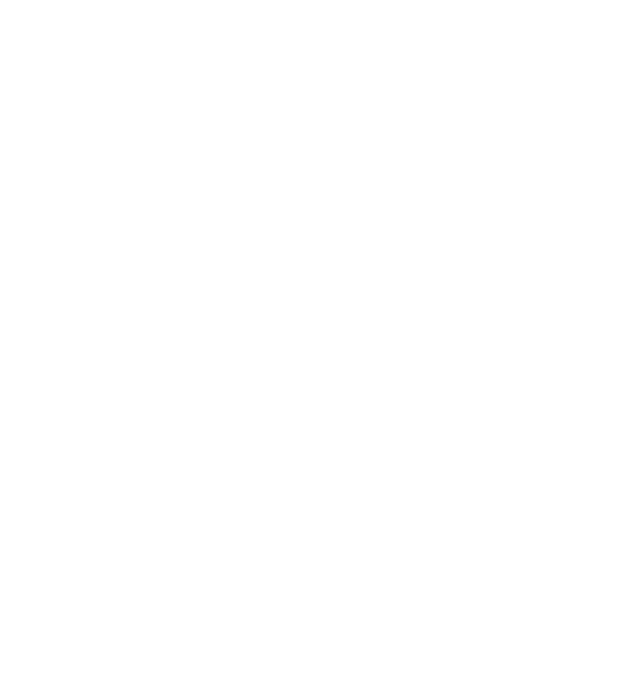
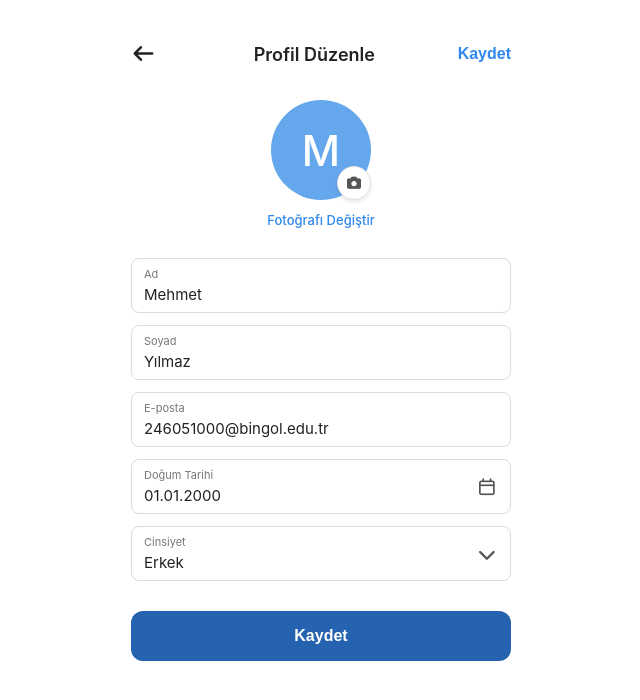
Before and after one commit to abdussamedtoprak-bs/sikayet-haritasi-mobil, an Angular app: page /profil-duzenleme in a window 1280 px wide. Before the commit this address led to /. Shown: the top 700 px of the page, without its empty margins (319-959 px from the left). Built offline with nearby package versions, Linux system fonts and the light colour scheme.

Commit message:
profil iyileştirilmesi

```diff
--- a/src/app/app.routes.ts
+++ b/src/app/app.routes.ts
@@ -7,6 +7,7 @@
 import { DestekComponent } from './pages/destek/destek';
 import { AnaSayfa } from './pages/ana-sayfa/ana-sayfa';
 import { Profil } from './pages/profil/profil';
+import { ProfilDuzenleme } from './pages/profil-duzenleme/profil-duzenleme';
 
 
 
@@ -20,5 +21,7 @@
   { path: 'complaints', component: Complaints },
   { path: 'bildirimler', component: BildirimlerComponent },
   { path: 'destek', component: DestekComponent },
-  {path: 'profil',component: Profil},
+  { path: 'profil',component: Profil },
+  { path: 'profil-duzenleme', component: ProfilDuzenleme }
+
 ];
--- /dev/null
+++ b/src/app/pages/profil-duzenleme/profil-duzenleme.css
@@ -0,0 +1,233 @@
+/* ANA SAYFA AYARLARI */
+.profil-duzenle-sayfasi {
+  width: 100%;
+  max-width: 420px;
+  min-height: 100vh;
+  margin: 0 auto;
+  background-color: #ffffff;
+  padding: 24px 20px 40px;
+  box-sizing: border-box;
+  font-family: -apple-system, BlinkMacSystemFont, "Segoe UI", Roboto, Helvetica, Arial, sans-serif;
+}
+
+/* ÜST BAŞLIK */
+.baslik-alani {
+  display: flex;
+  align-items: center;
+  justify-content: space-between;
+  height: 44px;
+  margin-bottom: 24px;
+}
+
+.baslik-alani h2 {
+  margin: 0;
+  font-size: 18px;
+  font-weight: 600;
+  color: #222;
+}
+
+.geri-buton {
+  width: 40px;
+  height: 40px;
+  border: none;
+  background: transparent;
+  cursor: pointer;
+  display: flex;
+  align-items: center;
+  justify-content: flex-start;
+  color: #222;
+  font-size: 20px;
+  padding: 0;
+}
+
+.kaydet-ust-buton {
+  border: none;
+  background: transparent;
+  color: #2e88ed;
+  font-size: 16px;
+  font-weight: 600;
+  cursor: pointer;
+  padding: 0;
+}
+
+/* AVATAR ALANI */
+.avatar-kapsayici {
+  display: flex;
+  flex-direction: column;
+  align-items: center;
+  margin-bottom: 30px;
+}
+
+.avatar-alani {
+  position: relative;
+  width: 100px;
+  height: 100px;
+  margin-bottom: 12px;
+}
+
+.avatar {
+  width: 100%;
+  height: 100%;
+  border-radius: 50%;
+  background-color: #65a7ed;
+  color: white;
+  font-size: 42px;
+  font-weight: 500;
+  display: flex;
+  align-items: center;
+  justify-content: center;
+}
+
+.kamera-buton {
+  position: absolute;
+  right: 0;
+  bottom: 0;
+  width: 32px;
+  height: 32px;
+  border-radius: 50%;
+  border: 1px solid #e3e3e3;
+  background-color: white;
+  display: flex;
+  align-items: center;
+  justify-content: center;
+  cursor: pointer;
+  box-shadow: 0 2px 4px rgba(0,0,0,0.1);
+}
+
+.kamera-buton i {
+  font-size: 14px;
+  color: #555;
+}
+
+.fotograf-degistir-link {
+  color: #2e88ed;
+  font-size: 13px;
+  font-weight: 500;
+  text-decoration: none;
+}
+
+/* FORM ALANI */
+.form-alani {
+  display: flex;
+  flex-direction: column;
+  gap: 12px;
+  margin-bottom: 30px;
+}
+
+.form-elemani {
+  border: 1px solid #dcdcdc;
+  border-radius: 8px;
+  padding: 8px 12px;
+  display: flex;
+  flex-direction: column;
+  background-color: #fff;
+}
+
+.form-elemani label {
+  font-size: 11px;
+  color: #777;
+  margin-bottom: 4px;
+}
+
+.form-elemani input,
+.form-elemani select {
+  border: none;
+  outline: none;
+  font-size: 15px;
+  color: #222;
+  background: transparent;
+  padding: 0;
+  width: 100%;
+  font-family: inherit;
+}
+
+.form-elemani select {
+  -webkit-appearance: none;
+  -moz-appearance: none;
+  appearance: none;
+  cursor: pointer;
+}
+
+.ikonlu-input {
+  flex-direction: row;
+  align-items: center;
+  justify-content: space-between;
+}
+
+.input-icerik {
+  display: flex;
+  flex-direction: column;
+  flex: 1;
+}
+
+.sag-ikon {
+  font-size: 18px;
+  color: #555;
+  margin-left: 10px;
+}
+
+/* ŞİFRE ALANI */
+.sifre-alani {
+  margin-bottom: 30px;
+}
+
+.sifre-baslik {
+  text-align: center;
+  font-size: 16px;
+  font-weight: 600;
+  color: #444;
+  margin-bottom: 16px;
+}
+
+.sifre-input-grubu {
+  border: 1px solid #dcdcdc;
+  border-radius: 8px;
+  padding: 14px 12px;
+  margin-bottom: 12px;
+  display: flex;
+  align-items: center;
+  background-color: #fff;
+}
+
+.sifre-input-grubu .sol-ikon {
+  font-size: 14px;
+  color: #888;
+  width: 24px;
+}
+
+.sifre-input-grubu input {
+  flex: 1;
+  border: none;
+  outline: none;
+  font-size: 14px;
+  color: #222;
+  font-weight: 500;
+}
+
+.sifre-input-grubu input::placeholder {
+  color: #999;
+}
+
+.sifre-input-grubu .sag-ikon {
+  font-size: 14px;
+  color: #888;
+  cursor: pointer;
+}
+
+/* ALT KAYDET BUTONU */
+.kaydet-alt-buton {
+  width: 100%;
+  background-color: #2563b0;
+  color: white;
+  border: none;
+  border-radius: 12px;
+  padding: 16px;
+  font-size: 16px;
+  font-weight: 600;
+  cursor: pointer;
+  transition: background-color 0.2s;
+}
+
+.kaydet-alt-buton:hover {
+  background-color: #1d4e8c;
+}
--- /dev/null
+++ b/src/app/pages/profil-duzenleme/profil-duzenleme.html
@@ -0,0 +1,80 @@
+<div class="profil-duzenle-sayfasi">
+
+  <div class="baslik-alani">
+    <button class="geri-buton" (click)="geriDon()">
+      <i class="fa-solid fa-arrow-left"></i>
+    </button>
+    <h2>Profil Düzenle</h2>
+    <button class="kaydet-ust-buton">Kaydet</button>
+  </div>
+
+<div class="avatar-kapsayici">
+
+    <input
+      type="file"
+      #fileInput
+      (change)="fotografSec($event)"
+      accept="image/*"
+      style="display: none;">
+
+    <div class="avatar-alani" (click)="fileInput.click()" style="cursor: pointer;">
+
+      <ng-container *ngIf="secilenFotograf; else varsayilanAvatar">
+        <img [src]="secilenFotograf" class="avatar-resim" alt="Profil Fotoğrafı">
+      </ng-container>
+
+      <ng-template #varsayilanAvatar>
+        <div class="avatar">M</div>
+      </ng-template>
+
+      <div class="kamera-buton" style="pointer-events: none;">
+        <i class="fa-solid fa-camera"></i>
+      </div>
+
+    </div>
+
+    <a href="javascript:void(0)" class="fotograf-degistir-link" (click)="fileInput.click()">Fotoğrafı Değiştir</a>
+
+  </div>
+
+  <div class="form-alani">
+
+    <div class="form-elemani">
+      <label>Ad</label>
+      <input type="text" value="Mehmet">
+    </div>
+
+    <div class="form-elemani">
+      <label>Soyad</label>
+      <input type="text" value="Yılmaz">
+    </div>
+
+    <div class="form-elemani">
+      <label>E-posta</label>
+      <input type="email" value="246051000@bingol.edu.tr">
+    </div>
+
+    <div class="form-elemani ikonlu-input">
+      <div class="input-icerik">
+        <label>Doğum Tarihi</label>
+        <input type="text" value="01.01.2000">
+      </div>
+      <i class="fa-regular fa-calendar sag-ikon"></i>
+    </div>
+
+    <div class="form-elemani ikonlu-input">
+      <div class="input-icerik">
+        <label>Cinsiyet</label>
+        <select>
+          <option>Erkek</option>
+          <option>Kadın</option>
+        </select>
+      </div>
+      <i class="fa-solid fa-chevron-down sag-ikon"></i>
+    </div>
+
+  </div>
+
+  <button class="kaydet-alt-buton">Kaydet</button>
+
+</div>
--- /dev/null
+++ b/src/app/pages/profil-duzenleme/profil-duzenleme.ts
@@ -0,0 +1,38 @@
+import { Component, ChangeDetectorRef } from '@angular/core';
+import { CommonModule, Location } from '@angular/common';
+
+@Component({
+  selector: 'app-profil-duzenleme',
+  standalone: true,
+  imports: [CommonModule],
+  templateUrl: './profil-duzenleme.html',
+  styleUrls: ['./profil-duzenleme.css']
+})
+export class ProfilDuzenleme {
+
+  secilenFotograf: string | ArrayBuffer | null = null;
+
+  constructor(
+    private location: Location,
+    private cdr: ChangeDetectorRef
+  ) {}
+
+  geriDon() {
+    this.location.back();
+  }
+
+  fotografSec(event: any) {
+    const dosya = event.target.files[0];
+
+    if (dosya) {
+      const okuyucu = new FileReader();
+
+      okuyucu.onload = (e) => {
+        this.secilenFotograf = e.target?.result as string;
+        this.cdr.detectChanges(); // Arayüzün anında güncellenmesini sağlar
+      };
+
+      okuyucu.readAsDataURL(dosya);
+    }
+  }
+}
--- a/src/app/pages/profil/profil.ts
+++ b/src/app/pages/profil/profil.ts
@@ -17,6 +17,7 @@
 
   kisiselBilgiler() {
     console.log('Kişisel bilgiler');
+    this.router.navigate(['/profil-duzenleme']);
   }
 
   sifreDegistir() {
```
Also changed, not shown: 1 other file (tests, documents, lock files or other folders).
